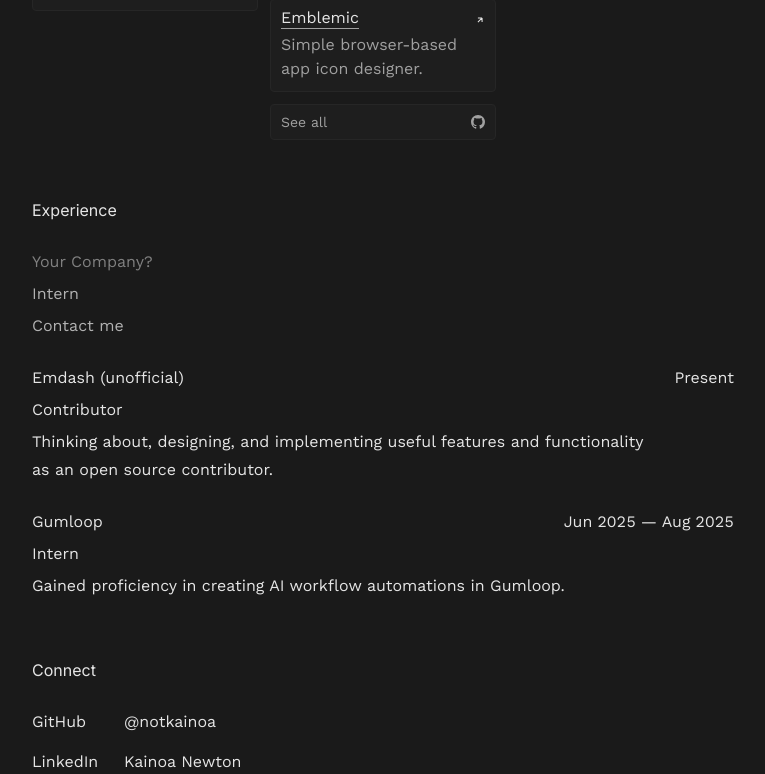
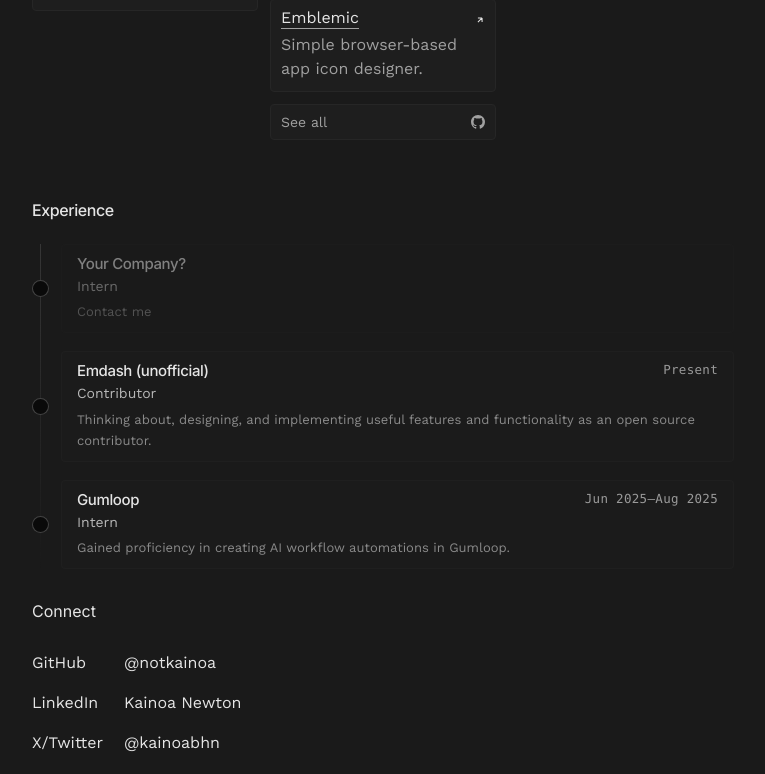
Before and after one commit to notkainoa/kainoa.me, a React (Vite) app: page / in a window 1280 px wide. Shown: the part 680-1454 px from the top of the page, without its empty margins (257-1022 px from the left). Built offline with nearby package versions, Linux system fonts and the light colour scheme.

Commit message:
Experience section to cards

```diff
--- a/App.tsx
+++ b/App.tsx
@@ -59,8 +59,8 @@
         </section>
 
         {/* Experience */}
-        <section className="mb-7">
-          <h2 className="font-inter text-[#E5E5E5] mb-6 leading-[28px]" style={{ fontFeatureSettings: '"calt", "case", "kern"' }}>Experience</h2>
+        <section>
+          <h2 className="font-inter text-[#E5E5E5] mb-5 leading-[28px] tracking-tight" style={{ fontWeight: '500', fontFeatureSettings: '"calt", "case", "kern"' }}>Experience</h2>
           <WorkList jobs={EXPERIENCE} onCopyEmail={handleCopyEmail} />
         </section>
 
--- a/components/WorkList.tsx
+++ b/components/WorkList.tsx
@@ -8,38 +8,62 @@
 
 export const WorkList: React.FC<WorkListProps> = ({ jobs, onCopyEmail }) => {
   return (
-    <div className="flex flex-col gap-6">
+    <div className="relative">
+      {/* Timeline line - runs through dot centers */}
+      <div className="absolute left-[8px] top-0 bottom-0 w-px bg-gradient-to-b from-neutral-600/50 via-neutral-700/35 to-transparent" />
+
+      <div className="flex flex-col gap-[18px]">
         {jobs.map((job, index) => {
           const isYourCompany = job.company === "Your Company?";
           const isPlaceholder = !job.start && !job.end;
+          const Tag = isYourCompany ? 'a' : (job.link ? 'a' : 'div');
+          const linkProps = isYourCompany
+            ? { href: "#", onClick: onCopyEmail }
+            : job.link
+            ? { href: job.link, target: "_blank", rel: "noopener noreferrer" }
+            : {};
+
           return (
-          <a
+            <Tag
               key={index}
-            href={isYourCompany ? "#" : job.link}
-            target={isYourCompany ? undefined : "_blank"}
-            rel={isYourCompany ? undefined : "noopener noreferrer"}
-            onClick={isYourCompany ? onCopyEmail : undefined}
-            className={`group block no-underline ${isPlaceholder ? 'opacity-75' : ''}`}
+              {...linkProps}
+              className="group flex items-center gap-3 no-underline"
             >
-            <div className="flex justify-between items-baseline mb-1">
-              <h3 className={`font-normal text-[#E5E5E5] leading-[28px] ${(isPlaceholder && !isYourCompany) || !isPlaceholder ? 'group-hover:text-blue-400 transition-colors' : ''} ${isPlaceholder ? 'text-neutral-400' : ''}`} style={{ fontWeight: '400' }}>
+              {/* Timeline dot */}
+              <div className="relative shrink-0 w-[17px] h-[17px] z-10">
+                <div className="w-full h-full rounded-full border-[1.5px] border-neutral-600/80 bg-[#0a0a0a] group-hover:border-[#E5E5E5] group-hover:scale-110 group-hover:shadow-[0_0_8px_rgba(229,229,229,0.15)] transition-all duration-300 ease-out" />
+                <div className="absolute inset-0 rounded-full bg-gradient-to-br from-white/5 to-transparent opacity-0 group-hover:opacity-100 transition-opacity duration-300" />
+              </div>
+
+              {/* Content card */}
+              <div className={`flex-1 min-w-0 px-[15px] py-2.5 bg-neutral-800/20 border border-neutral-800/40 rounded hover:bg-neutral-800/35 hover:border-neutral-700/50 transition-all duration-300 ease-out ${isPlaceholder ? 'opacity-50 group-hover:opacity-70' : ''}`}>
+                <div className="flex items-start justify-between gap-5 mb-1">
+                  <div className="flex-1 min-w-0">
+                    <h3 className={`font-inter text-[#E5E5E5] text-[15px] leading-tight tracking-tight ${(!isPlaceholder || isYourCompany) ? 'group-hover:text-white transition-colors duration-300' : ''}`} style={{ fontWeight: '500', fontFeatureSettings: '"calt", "kern"' }}>
                       {job.company}
                     </h3>
-              <span className="text-[#E5E5E5] tabular-nums leading-[28px]">
-                {job.end ? `${job.start} — ${job.end}` : job.start}
+                  </div>
+                  {job.start && (
+                    <span className="shrink-0 text-[#9a9a9a] text-[12.5px] tabular-nums leading-tight tracking-wide font-mono">
+                      {job.end ? `${job.start}–${job.end}` : job.start}
                     </span>
+                  )}
                 </div>
-            <div className="text-[#E5E5E5] leading-[28px]">
+
+                <div className="text-[#b8b8b8] text-[14px] leading-tight mb-0.5 font-normal">
                   {job.role}
                 </div>
+
                 {job.description && (
-              <div className={`text-[#E5E5E5] mt-1 leading-[28px] max-w-[90%] ${isPlaceholder ? 'group-hover:text-blue-400 transition-colors' : ''}`}>
+                  <div className={`text-[#8a8a8a] text-[13px] leading-relaxed mt-1.5 ${isPlaceholder ? 'group-hover:text-[#d0d0d0] transition-colors duration-300' : ''}`}>
                     {job.description}
                   </div>
                 )}
-          </a>
+              </div>
+            </Tag>
           );
         })}
       </div>
+    </div>
   );
 };
```
Also changed, not shown: 1 other file (tests, documents, lock files or other folders). Lines whose indentation alone changed are shown as unchanged.
